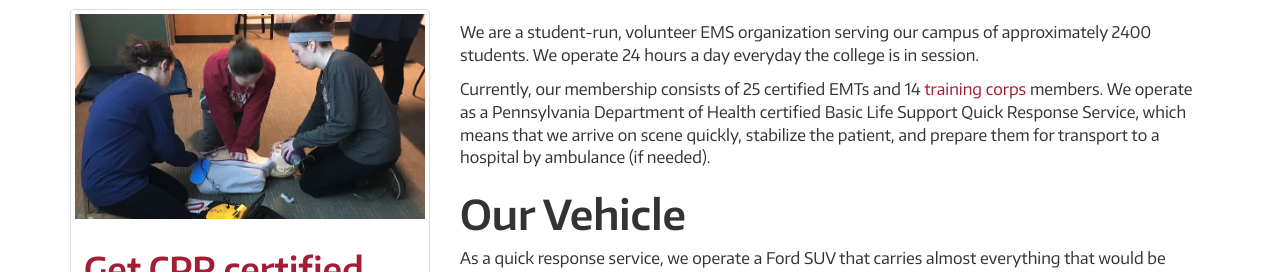
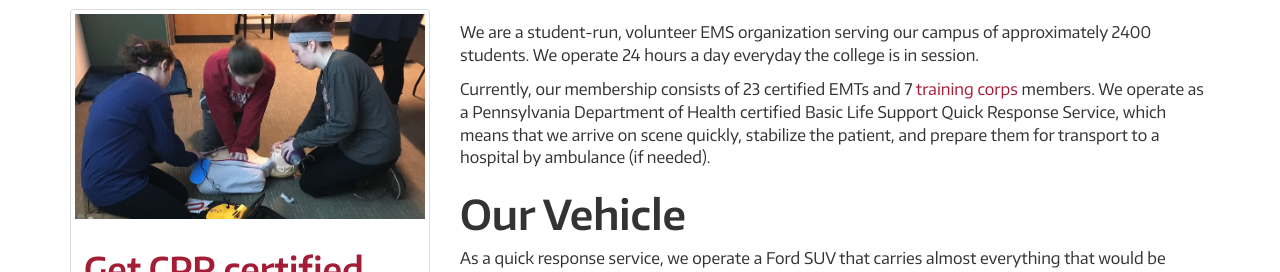
Before and after one commit to MCEMS/www, a Jekyll site: the page built from index.html, in a window 1280 px wide. Shown: the part 401-673 px from the top of the page. Built offline with Jekyll 4.4.1, drawn with Linux system fonts in a browser that asks for light colours; nearby versions of some CDN libraries.

Commit message:
Update membership.yml

```diff
--- a/_data/membership.yml
+++ b/_data/membership.yml
@@ -1,2 +1,2 @@
-emt: 25
-training_corps: 14
+emt: 23
+training_corps: 7
```
